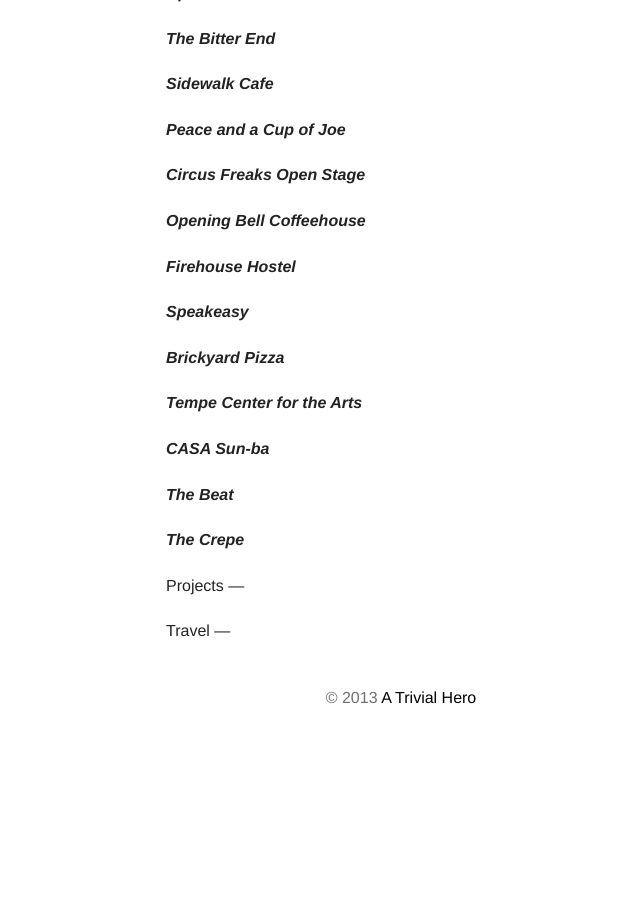
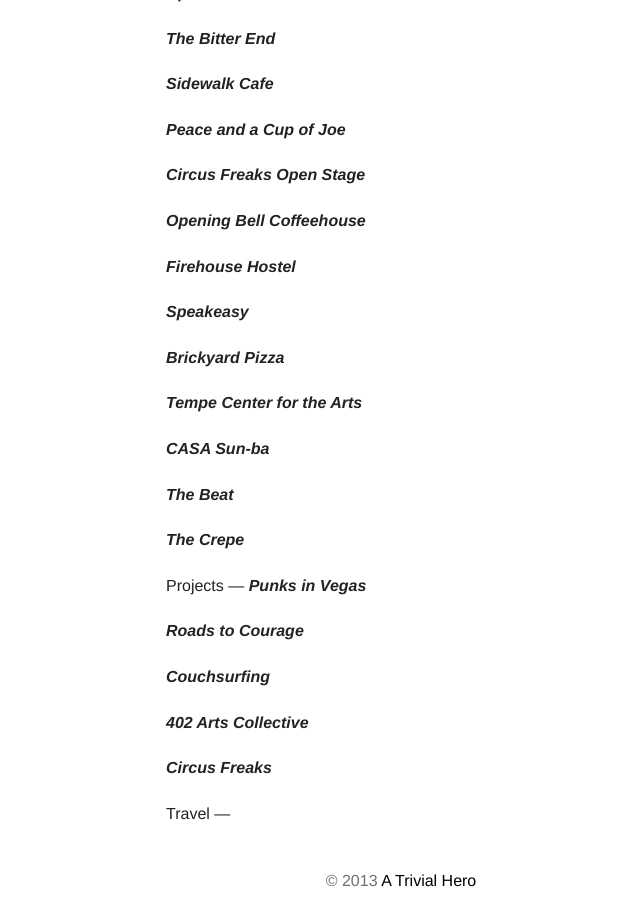
Before and after one commit to atrivialhero/atrivialhero.github.io, a Jekyll site: the page built from love.md, in a window 1280 px wide and 900 px high, scrolled down 2067 px. Shown: the whole window, without its empty margins (239-879 px from the left). Built offline with Jekyll 4.4.1, drawn with Linux system fonts in a browser that asks for light colours; some web fonts are replaced; Markdown is read by kramdown in place of the engine named in the settings; before the commit the page ends 2785 px from its top, so only the background shows below that.

Commit message:
Update love.md

```diff
--- a/love.md
+++ b/love.md
@@ -114,6 +114,15 @@
 <a name="Projects"></a>
 Projects
 ---
+***Punks in Vegas***
+
+***Roads to Courage***
+
+***Couchsurfing***
+
+***402 Arts Collective***
+
+***Circus Freaks***
 
 
 <a name="Travel"></a>
```
